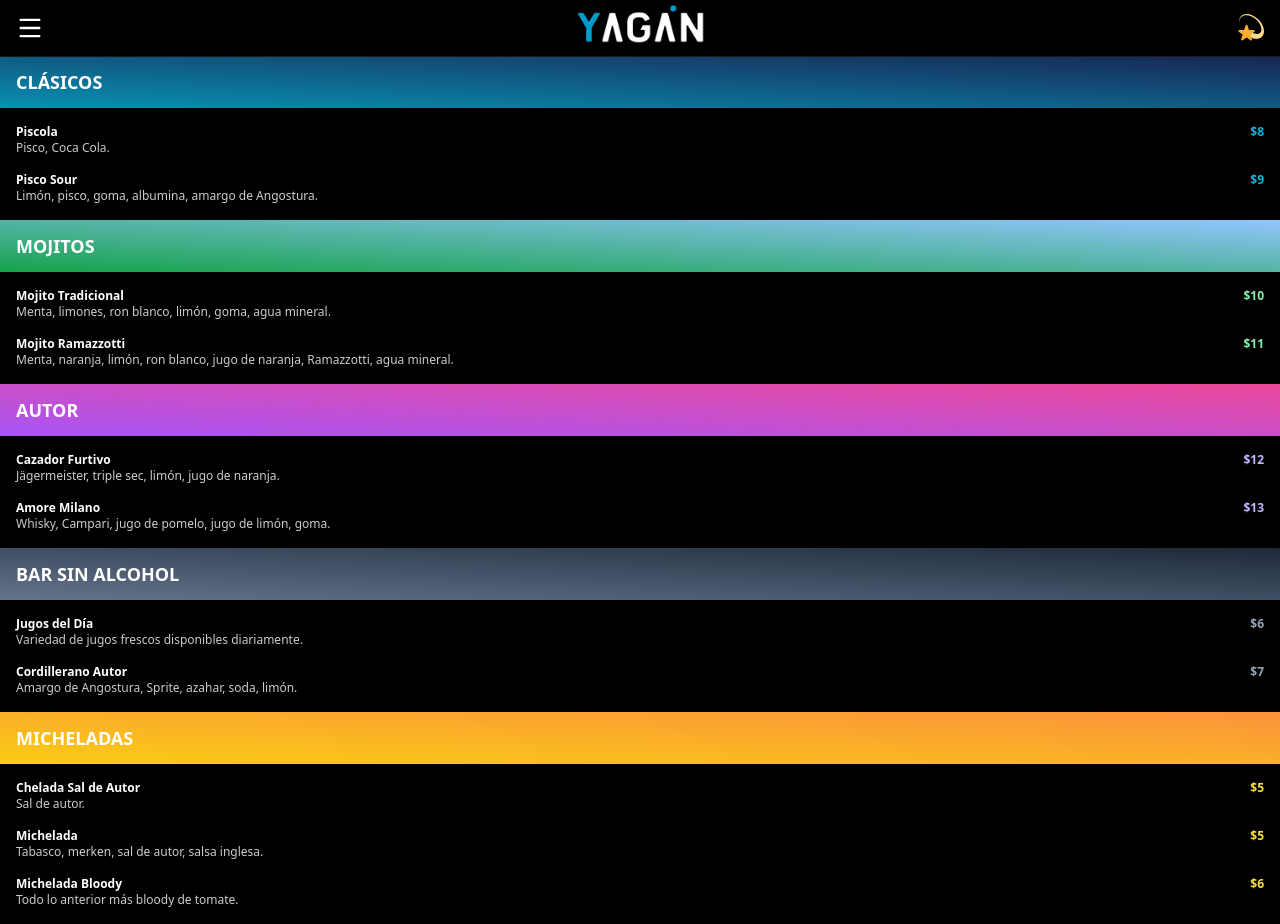
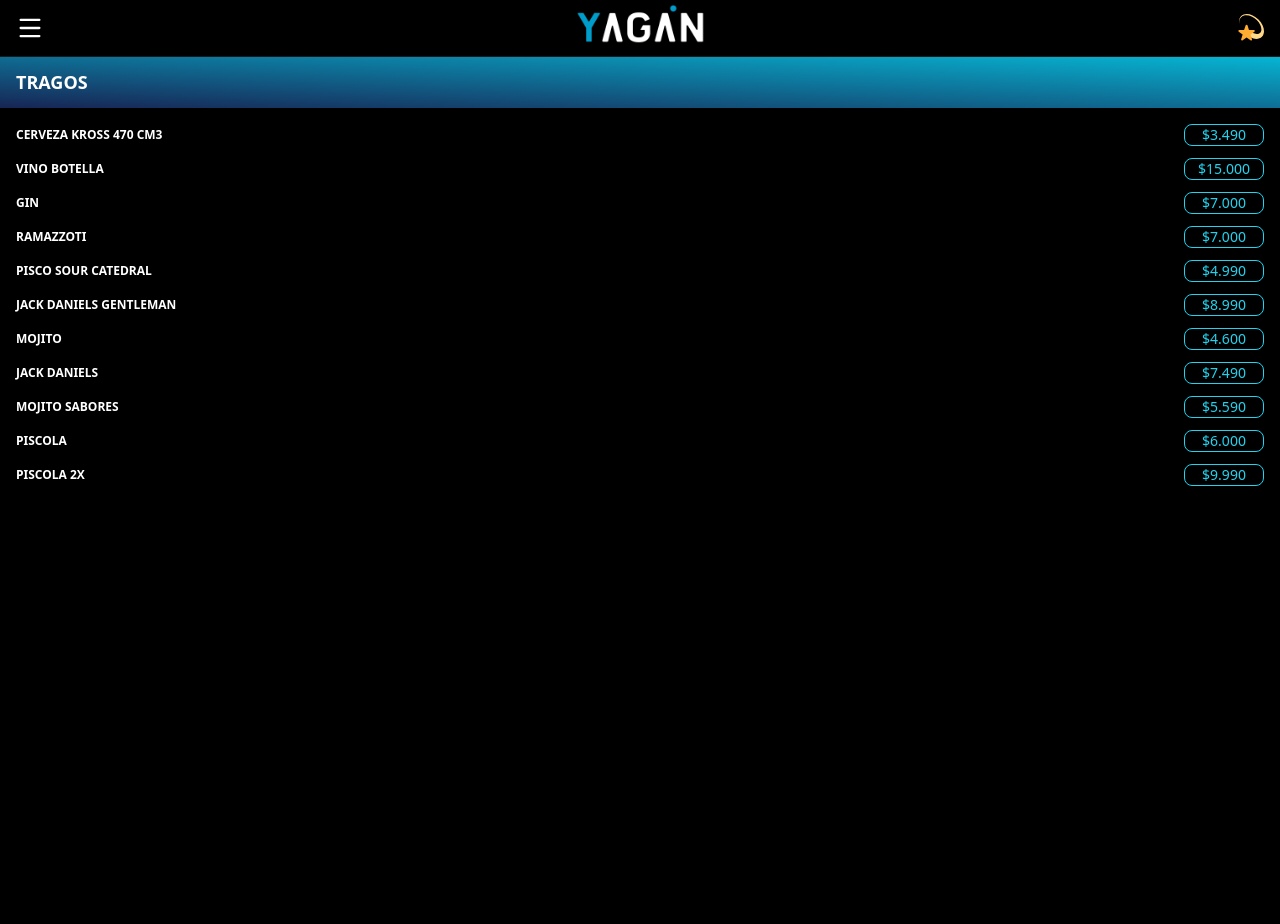
Before and after one commit to 4mser/yagan, a Next.js app: page /tragos in a window 1280 px wide. After the commit the page ends 800 px from the top, so only its background shows below. Built offline with nearby package versions, Linux system fonts and the light colour scheme.

Commit message:
nuevos rolls

```diff
--- a/src/app/sushi/page.jsx
+++ b/src/app/sushi/page.jsx
@@ -1,9 +1,163 @@
-import React from 'react'
+import React from 'react';
 
-const page = () => {
+const Page = () => {
+
+  const gohans = [
+    {
+      name: "GOHAN SHIRASHI EBI",
+      description: "Arroz de sushi, cebollín, palta, queso crema, sésamo y camarón.",
+      price: "9.990"
+    },
+    {
+      name: "SHIRASHI EBI TERI",
+      description: "Arroz de sushi, palta, queso crema, cebollín, sésamo, pollo teriyaki y camarón.",
+      price: "10.990"
+    },
+    {
+      name: "SHIRASHI PULPO",
+      description: "Arroz de sushi, pulpo, queso crema, palmito, palta y cebollín.",
+      price: "12.990"
+    },
+    {
+      name: "SHIRASHI SAKE",
+      description: "Arroz de sushi, palta, queso crema, cebollín, sésamo y salmón.",
+      price: "9.990"
+    },
+    {
+      name: "SHIRASHI SUPER EXPERTO",
+      description: "Arroz de sushi, Atún, masago, palta, salmón, camarón, wasabi y jengibre.",
+      price: "14.990"
+    },
+    {
+      name: "SHIRASHI TERI",
+      description: "Arroz de sushi, cebollín, palta, sésamo, queso crema y pollo teriyaki.",
+      price: "8.990"
+    },
+  ]
+
+  const rollspecials = [
+    {
+      name: "ROLLS ACEVICHADO (70)",
+      description: "Camarón Apanado, Queso Crema, Bañado en Salsa Acevichada y Coronado con Maní Crocante.",
+      price: "6.900"
+    },
+    {
+      name: "PREMIUM YAGAN (72)",
+      description: "Salmón Apanado, Palta, Envuelto en Queso Crema Flameado Coronado En Salsa Teriyaki y Papas Hilo.",
+      price: "7.900"
+    },{
+      name: "ROLLS CEVICHE (76)",
+      description: "Salmón, Queso Crema, Cebollín envuelto en Palta Bañado en Ceviche de la Casa.",
+      price: "8.500"
+    },{
+      name: "RES ROLLS (78)",
+      description: "Filete de Res, Queso Mantecoso, apanado en panko bañado con salsa acevichada y tiritas de wantan.",
+      price: "7.800"
+    },{
+      name: "EBI ACEVICHADO (79)",
+      description: "Salmón Apanado, Queso Crema envuelto en Palta y Camarón Acevichado.",
+      price: "7.900"
+    },{
+      name: "MEXICAN ROLLS (80)",
+      description: "Pollo Apanado, ciboullete, queso crema envuelto en sesamo coronado con Guacamole.",
+      price: "7.900"
+    },
+  ]
+
+  const envueltospalta = [
+    {
+      name: "EBI TERIYAKI (1)",
+      description: "Camarón, Cebollín, Queso Crema envuelto en Palta Bañado en Pollo Teriyaky y Sésamo",
+      price: "7.200"
+    },
+    {
+      name: "PREMIUM (3)",
+      description: "Salmón, Ciboullete, Queso Crema envuelto en Palta.",
+      price: "6.900"
+    },
+    {
+      name: "EBI CHEESE (4)",
+      description: "Camarón, Cebollín, Queso Crema envuelto en Palta.",
+      price: "6.900"
+    },
+    {
+      name: "CHICKEN LIGHT (5)",
+      description: "Pollo, Cebollín, Queso Crema envuelto en Palta.",
+      price: "6.800"
+    },
+    {
+      name: "EBI TEMPURA (6)",
+      description: "Camarón Tempura, Queso Crema envuelto en Palta.",
+      price: "6.900"
+    },
+    {
+      name: "OKAMA ROLLS (10)",
+      description: "Pollo, Queso Crema, Nuez envuelto en Palta Bañado en Salsa Acevichada.",
+      price: "6.900"
+    },
+  ]
   return (
-    <div>sushi</div>
-  )
+    <div className='pt-14'>
+      {/* CLÁSICOS Section */}
+      <div>
+      <h2 className='text-lg font-semibold bg-gradient-to-tr from-red-700 to-red-950  flex items-center px-4 py-3'>SUSHI ROLL SPECIAL {'(9 PIEZAS)'}</h2>
+          {rollspecials.map((rolls, index) => (
+            <li key={index} className='flex justify-between items-center px-4 py-1 mt-3 gap-10'>
+              <div className=''>
+                <h1 className='font-semibold text-xs'>
+                  {rolls.name}
+                </h1>
+                <p className='font-normal opacity-80 text-xs'>
+                  {rolls.description}
+                </p>
+              </div>
+              <div className='text-sm w-20 text-center font-medium border text-red-500 border-red-500 px-2 rounded-lg'>
+                ${rolls.price}
+              </div>
+            </li>
+          ))}
+        <br />
+        <h2 className='text-lg font-semibold bg-gradient-to-tr from-red-950 to-amber-500  flex items-center px-4 py-3'>GOHAN</h2>
+        <ul className='text-xs  flex  flex-col'>
+          {gohans.map((gohan, index) => (
+            <li key={index} className='flex justify-between items-center px-4 py-1 mt-3 gap-8'>
+              <div className=''>
+                <h1 className='font-semibold'>
+                  {gohan.name}
+                </h1>
+                <p className='font-normal opacity-80'>
+                  {gohan.description}
+                </p>
+              </div>
+                <span className='text-sm w-20 text-center font-medium border text-orange-400 border-orange-400 px-2 rounded-lg'>
+                  ${gohan.price}
+                </span>
+            </li>
+          ))}
+          <br />
+          <h2 className='text-lg font-semibold bg-gradient-to-tr from-green-700 to-yellow-600  flex items-center px-4 py-3'>SUSHI ROLL SPECIAL {'(9 PIEZAS)'}</h2>
+          {envueltospalta.map((rolls, index) => (
+            <li key={index} className='flex justify-between items-center px-4 py-1 mt-3 gap-10'>
+              <div className=''>
+                <h1 className='font-semibold text-xs'>
+                  {rolls.name}
+                </h1>
+                <p className='font-normal opacity-80 text-xs'>
+                  {rolls.description}
+                </p>
+              </div>
+              <div className='text-sm w-20 text-center font-medium border text-lime-400 border-lime-400 px-2 rounded-lg'>
+                ${rolls.price}
+              </div>
+            </li>
+          ))}
+          <br />
+        </ul>
+      </div>
+
+
+    </div>
+  );
 }
 
-export default page
+export default Page;
--- a/src/app/tragos/page.jsx
+++ b/src/app/tragos/page.jsx
@@ -1,114 +1,91 @@
 import React from 'react';
 
 const Page = () => {
+
+  const tragos = [
+    {
+      name: "CERVEZA KROSS 470 CM3",
+      description: "",
+      price: "3.490"
+    },
+    {
+      name: "VINO BOTELLA",
+      description: "",
+      price: "15.000"
+    },
+    {
+      name: "GIN",
+      description: "",
+      price: "7.000"
+    },
+    {
+      name: "RAMAZZOTI",
+      description: "",
+      price: "7.000"
+    },
+    {
+      name: "PISCO SOUR CATEDRAL",
+      description: "",
+      price: "4.990"
+    },
+    {
+      name: "JACK DANIELS GENTLEMAN",
+      description: "",
+      price: "8.990"
+    },
+    {
+      name: "MOJITO",
+      description: "",
+      price: "4.600"
+    },
+    {
+      name: "JACK DANIELS",
+      description: "",
+      price: "7.490"
+    },
+    {
+      name: "MOJITO SABORES",
+      description: "",
+      price: "5.590"
+    },
+    {
+      name: "PISCOLA",
+      description: "",
+      price: "6.000"
+    },
+    {
+      name: "PISCOLA 2X",
+      description: "",
+      price: "9.990"
+    }
+  ]
   return (
     <div className='pt-14'>
       {/* CLÁSICOS Section */}
       <div>
-        <h2 className='text-lg font-semibold bg-gradient-to-tr from-cyan-600 to-blue-950 flex items-center px-4 py-3'>CLÁSICOS</h2>
-        <ul className='text-xs p-4'>
-          <li>
-            <div className='flex items-center justify-between'>
-              <strong>Piscola</strong><span className='font-bold text-cyan-500'>$8</span>
-            </div>
-            <p className='font-normal opacity-80'>Pisco, Coca Cola.</p>
-          </li>
+        <h2 className='text-lg font-semibold bg-gradient-to-tr to-cyan-500 from-blue-950 flex items-center px-4 py-3'>TRAGOS</h2>
+        <ul className='text-xs p-4 flex gap-3 flex-col'>
+          {tragos.map((trago, index) => (
+            <li key={index}>
+              <div className='flex items-center justify-between'>
+                <h1 className='font-semibold'>
+                  {trago.name}
+                </h1>
+                <span className='text-sm w-20 text-center font-medium border text-cyan-400 border-cyan-400 px-2 rounded-lg'>
+                  ${trago.price}
+                </span>
+              </div>
+              <p className='font-normal opacity-80'>
+                {trago.description}
+              </p>
+            </li>
+          ))}
           <br />
-          <li>
-            <div className='flex items-center justify-between'>
-              <strong>Pisco Sour</strong><span className='font-bold text-cyan-500'>$9</span>
-            </div>
-            <p className='font-normal opacity-80'>Limón, pisco, goma, albumina, amargo de Angostura.</p>
-          </li>
+
         </ul>
       </div>
 
-      {/* MOJITOS Section */}
-      <div>
-        <h2 className='text-lg font-semibold bg-gradient-to-tr from-green-600 to-blue-300 flex items-center px-4 py-3'>MOJITOS</h2>
-        <ul className='text-xs p-4'>
-          <li>
-            <div className='flex items-center justify-between'>
-              <strong>Mojito Tradicional</strong><span className='font-bold text-green-300'>$10</span>
-            </div>
-            <p className='font-normal opacity-80'>Menta, limones, ron blanco, limón, goma, agua mineral.</p>
-          </li>
-          <br />
-          <li>
-            <div className='flex items-center justify-between'>
-              <strong>Mojito Ramazzotti</strong><span className='font-bold text-green-300'>$11</span>
-            </div>
-            <p className='font-normal opacity-80'>Menta, naranja, limón, ron blanco, jugo de naranja, Ramazzotti, agua mineral.</p>
-          </li>
-        </ul>
-      </div>
 
-      {/* AUTOR Section */}
-      <div>
-        <h2 className='text-lg font-semibold bg-gradient-to-tr from-purple-500 to-pink-500 flex items-center px-4 py-3'>AUTOR</h2>
-        <ul className='text-xs p-4'>
-          <li>
-            <div className='flex items-center justify-between'>
-              <strong>Cazador Furtivo</strong><span className='font-bold text-violet-300'>$12</span>
-            </div>
-            <p className='font-normal opacity-80'>Jägermeister, triple sec, limón, jugo de naranja.</p>
-          </li>
-          <br />
-          <li>
-            <div className='flex items-center justify-between'>
-              <strong>Amore Milano</strong><span className='font-bold text-violet-300'>$13</span>
-            </div>
-            <p className='font-normal opacity-80'>Whisky, Campari, jugo de pomelo, jugo de limón, goma.</p>
-          </li>
-        </ul>
-      </div>
-
-      {/* BAR SIN ALCOHOL Section */}
-      <div>
-        <h2 className='text-lg font-semibold bg-gradient-to-tr from-slate-500 to-slate-800 flex items-center px-4 py-3'>BAR SIN ALCOHOL</h2>
-        <ul className='text-xs p-4'>
-          <li>
-            <div className='flex items-center justify-between'>
-              <strong>Jugos del Día</strong><span className='font-bold text-slate-400'>$6</span>
-            </div>
-            <p className='font-normal opacity-80'>Variedad de jugos frescos disponibles diariamente.</p>
-          </li>
-          <br />
-          <li>
-            <div className='flex items-center justify-between'>
-              <strong>Cordillerano Autor</strong><span className='font-bold text-slate-400'>$7</span>
-            </div>
-            <p className='font-normal opacity-80'>Amargo de Angostura, Sprite, azahar, soda, limón.</p>
-          </li>
-        </ul>
-      </div>
-
-      {/* MICHELADAS Section */}
-      <div>
-        <h2 className='text-lg font-semibold bg-gradient-to-tr from-yellow-400 to-orange-400 flex items-center px-4 py-3'>MICHELADAS</h2>
-        <ul className='text-xs p-4'>
-          <li>
-            <div className='flex items-center justify-between'>
-              <strong>Chelada Sal de Autor</strong><span className='font-bold text-yellow-300'>$5</span>
-            </div>
-            <p className='font-normal opacity-80'>Sal de autor.</p>
-          </li>
-          <br />
-          <li>
-            <div className='flex items-center justify-between'>
-              <strong>Michelada</strong><span className='font-bold text-yellow-300'>$5</span>
-            </div>
-            <p className='font-normal opacity-80'>Tabasco, merken, sal de autor, salsa inglesa.</p>
-          </li>
-          <br />
-          <li>
-            <div className='flex items-center justify-between'>
-              <strong>Michelada Bloody</strong><span className='font-bold text-yellow-300'>$6</span>
-            </div>
-            <p className='font-normal opacity-80'>Todo lo anterior más bloody de tomate.</p>
-          </li>
-        </ul>
-      </div>
     </div>
   );
 }
```
